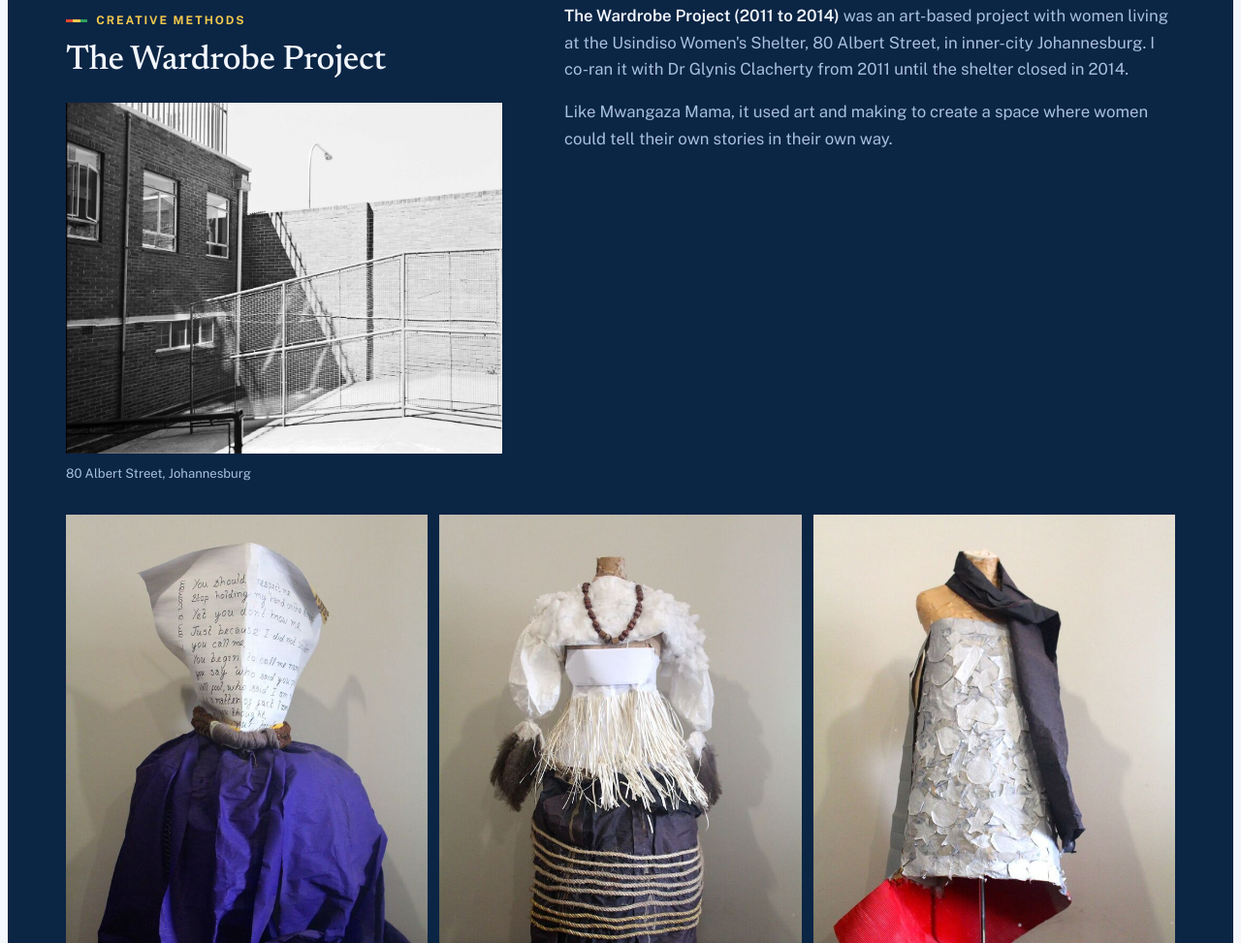
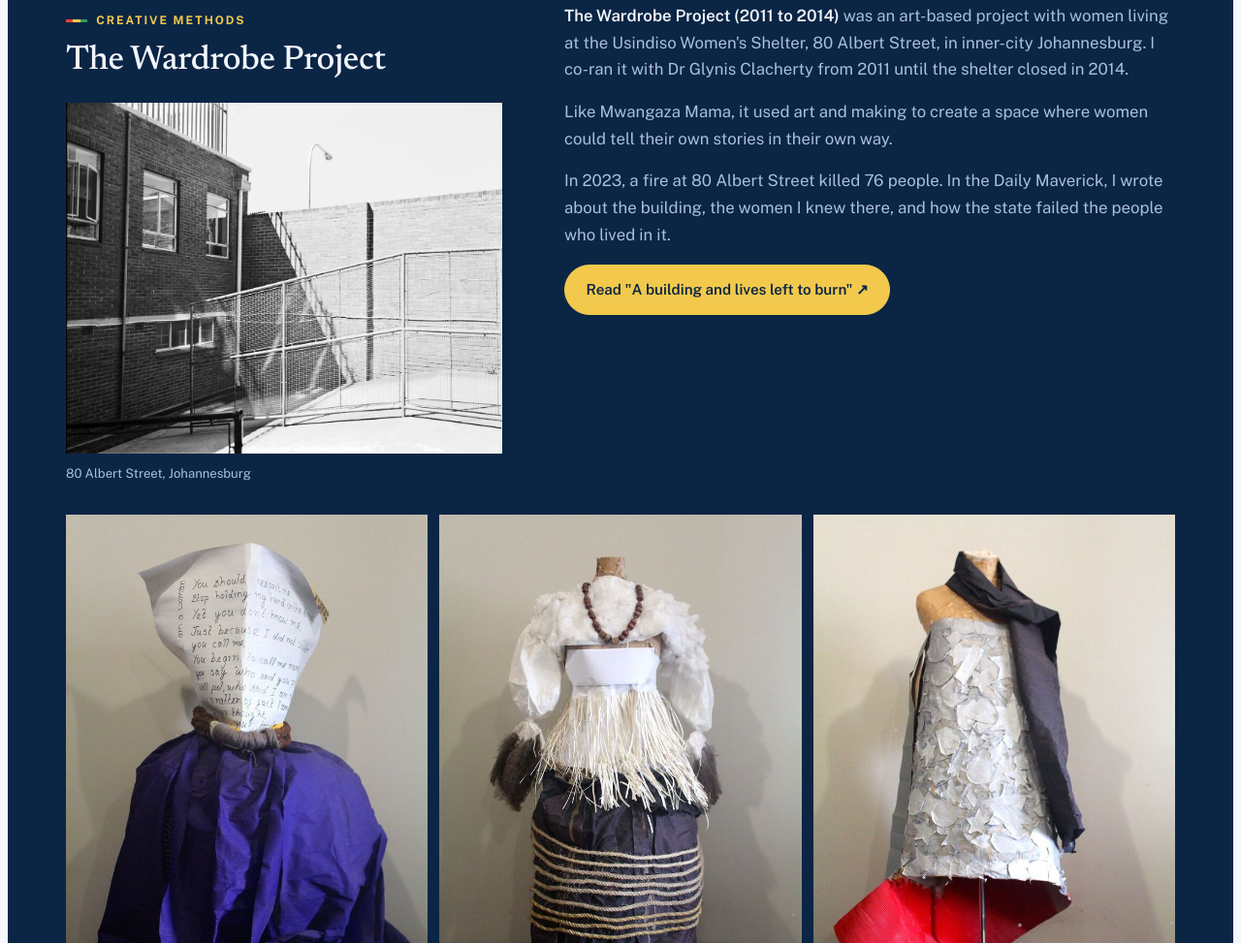
Before and after one commit to bexjwalkerCV-cmd/walker-independent-research, a plain HTML site: page index.html in a window 1280 px wide. Shown: the part 7380-8353 px from the top of the page at 97% size. Drawn offline with nearby package versions, Linux system fonts and the light colour scheme.

Commit message:
Link Daily Maverick piece on 80 Albert Street
Co-Authored-By: Claude Opus 5.5 <noreply@anthropic.com>
Claude-Session: https://claude.ai/code/session_016WqrjqMFQFAt2AaBa5heCa

```diff
--- a/index.html
+++ b/index.html
@@ -567,6 +567,8 @@ footer .wrap { padding-block: 1.5rem; display: flex; flex-wrap: wrap; gap: .5rem
         <div class="wb-text">
           <p><strong>The Wardrobe Project (2011 to 2014)</strong> was an art-based project with women living at the Usindiso Women's Shelter, 80 Albert Street, in inner-city Johannesburg. I co-ran it with Dr Glynis Clacherty from 2011 until the shelter closed in 2014.</p>
           <p>Like Mwangaza Mama, it used art and making to create a space where women could tell their own stories in their own way.</p>
+          <p>In 2023, a fire at 80 Albert Street killed 76 people. In the Daily Maverick, I wrote about the building, the women I knew there, and how the state failed the people who lived in it.</p>
+          <div class="links"><a class="btn solid" href="https://www.dailymaverick.co.za/article/2023-09-03-a-building-and-lives-left-to-burn-80-albert-street-must-be-remembered-in-this-way/">Read "A building and lives left to burn" ↗</a></div>
         </div>
         <div class="dresses">
           <figure><img src="wb-dress1.jpg" alt="Sculpted dress on a mannequin, with handwritten words on the bodice and a deep purple skirt" loading="lazy"></figure>
```
